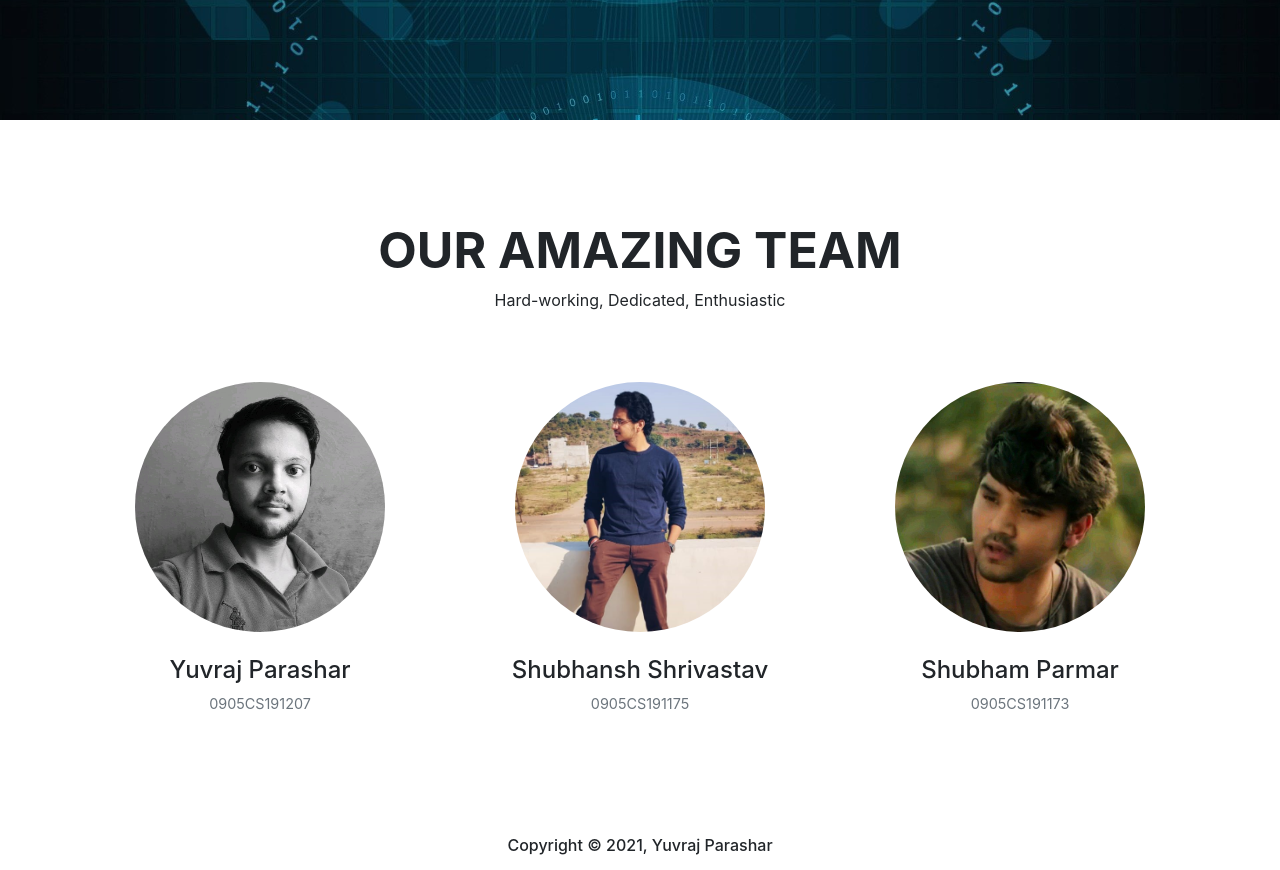
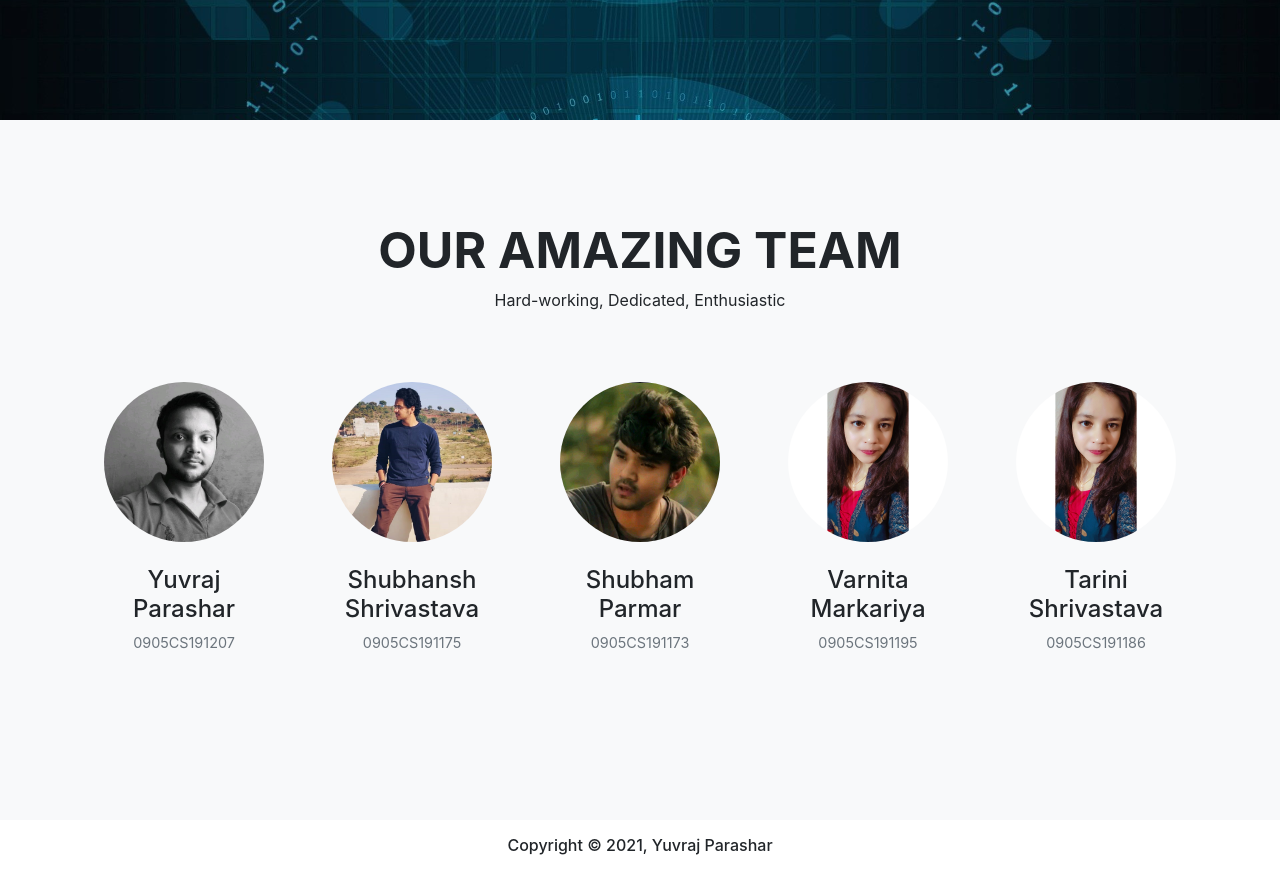
Before and after one commit to Srvanpachimadla/Data-Leakage-Detection-System, a plain HTML site: page index.html in a window 1280 px wide. Shown: the part 600-1470 px from the top of the page. Drawn offline with nearby package versions, Linux system fonts and the light colour scheme.

Commit message:
vm photo updated

```diff
--- a/index.html
+++ b/index.html
@@ -63,12 +63,12 @@
 
 
 
-    <section id="team" class="ourteam">
+    <section id="team" class="ourteam bg-light">
         <div class="container text-center">
             <h1>OUR AMAZING TEAM</h1>
             <p>Hard-working, Dedicated, Enthusiastic</p>
             <div class="row teamsetting">
-                <div class="col-lg-4 col-md-4 col-sm-10 col-12 d-block m-auto">
+                <div class="col-lg-2 col-md-4 col-sm-10 col-12 d-block m-auto">
                     <figure class="figure">
                         <img src="team_imgs/yp.jpg" class="figure-img img-fluid rounded-circle" height="250px" width="250px">
                     </figure>
@@ -77,22 +77,40 @@
                         <p class="figure-caption">0905CS191207</p>
                     </figcaption>
                 </div>
-                <div class="col-lg-4 col-md-4 col-sm-10 col-12 d-block m-auto">
+                <div class="col-lg-2 col-md-4 col-sm-10 col-12 d-block m-auto">
                     <figure class="figure">
                         <img src="team_imgs/ss.jpg" class="figure-img img-fluid rounded-circle" height="250px" width="250px">
                     </figure>
                     <figcaption>
-                        <h4>Shubhansh Shrivastav</h4>
+                        <h4>Shubhansh Shrivastava</h4>
                         <p class="figure-caption">0905CS191175</p>
                     </figcaption>
                 </div>
-                <div class="col-lg-4 col-md-4 col-sm-10 col-12 d-block m-auto">
+                <div class="col-lg-2 col-md-4 col-sm-10 col-12 d-block m-auto">
                     <figure class="figure">
                         <img src="team_imgs/sp.jpg" class="figure-img img-fluid rounded-circle" height="250px" width="250px">
                     </figure>
                     <figcaption>
                         <h4>Shubham Parmar</h4>
                         <p class="figure-caption">0905CS191173</p>
+                    </figcaption>
+                </div>
+                <div class="col-lg-2 col-md-4 col-sm-10 col-12 d-block m-auto">
+                    <figure class="figure">
+                        <img src="team_imgs/vm.jpg" class="figure-img img-fluid rounded-circle" height="250px" width="250px">
+                    </figure>
+                    <figcaption>
+                        <h4>Varnita Markariya</h4>
+                        <p class="figure-caption">0905CS191195</p>
+                    </figcaption>
+                </div>
+                <div class="col-lg-2 col-md-4 col-sm-10 col-12 d-block m-auto">
+                    <figure class="figure">
+                        <img src="team_imgs/vm.jpg" class="figure-img img-fluid rounded-circle" height="250px" width="250px">
+                    </figure>
+                    <figcaption>
+                        <h4>Tarini Shrivastava</h4>
+                        <p class="figure-caption">0905CS191186</p>
                     </figcaption>
                 </div>
             </div>
```
